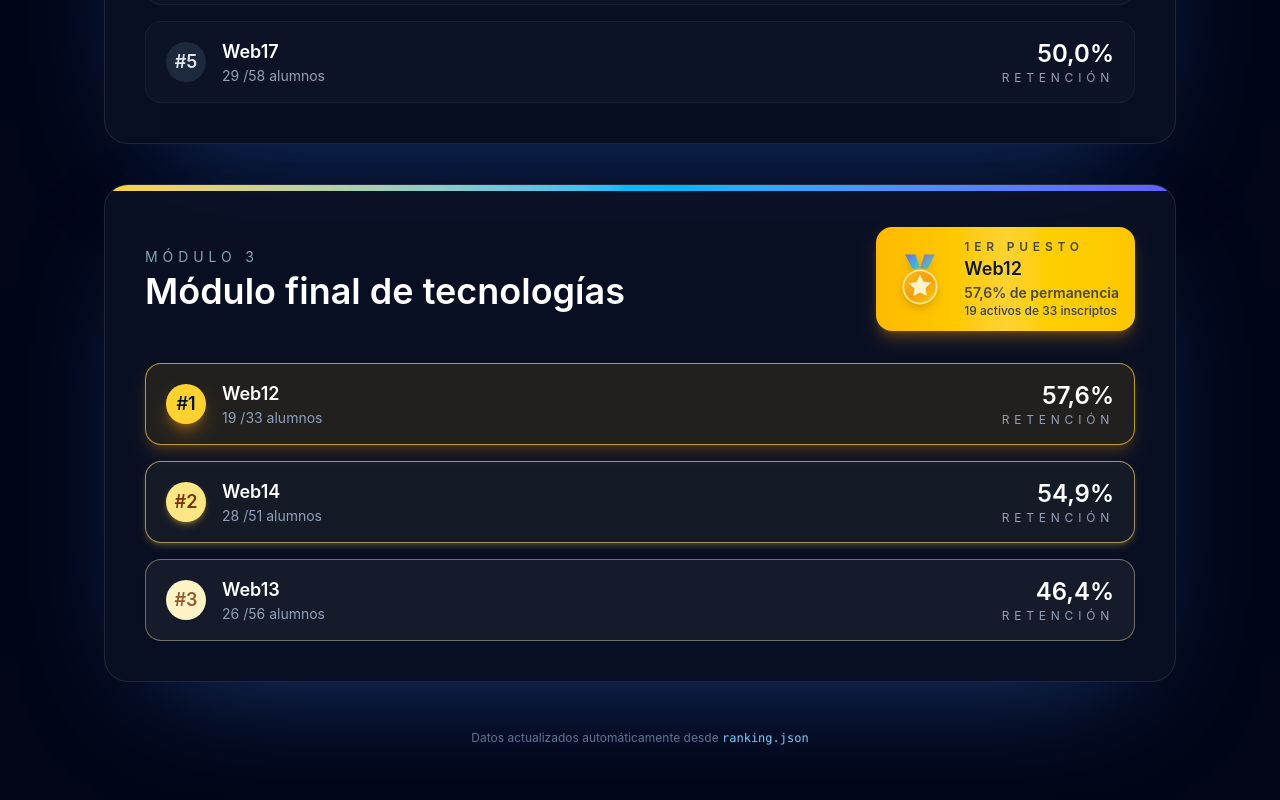
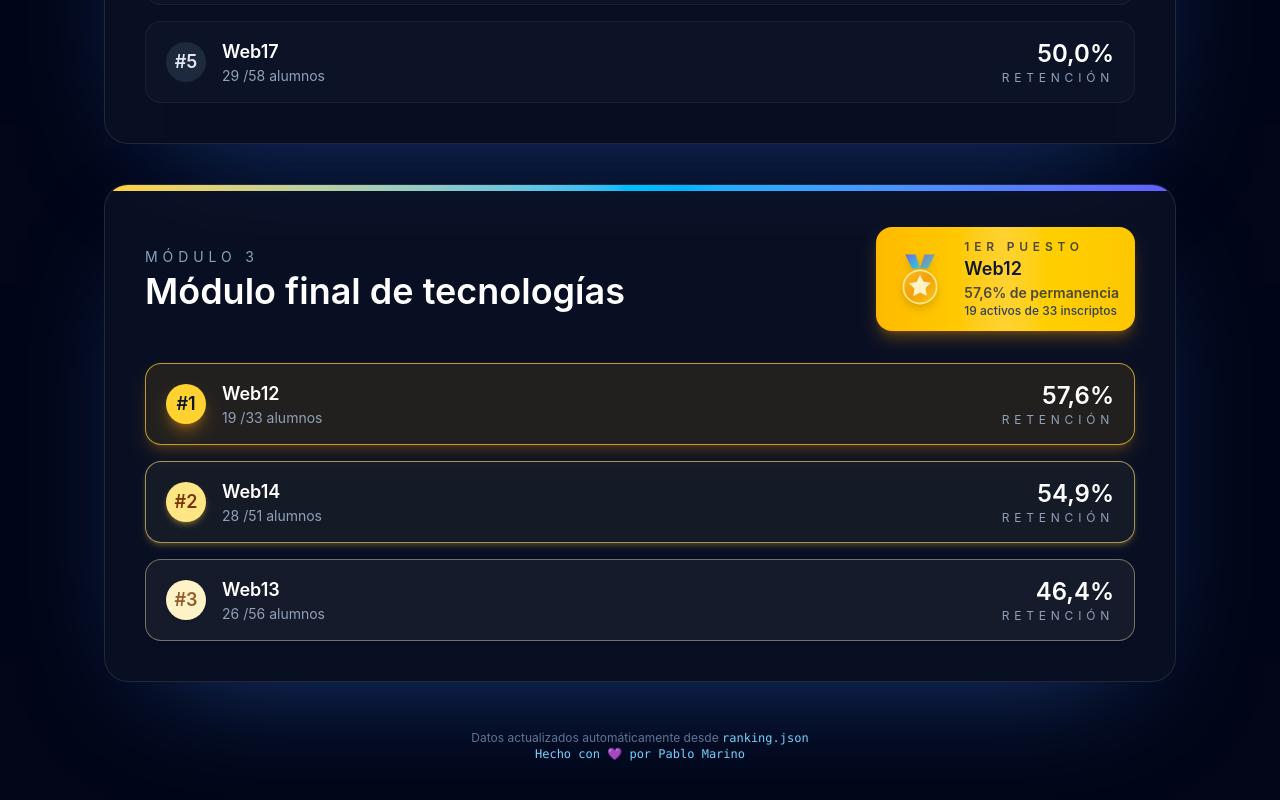
Before and after one commit to pmarino2013/ranking-mentores-rolling, a React (Vite) app: page / in a window 1280 px wide. Shown: the part 3020-3820 px from the top of the page. Built offline with nearby package versions, Linux system fonts and the light colour scheme.

Commit message:
Agrego derechos

```diff
--- a/src/App.jsx
+++ b/src/App.jsx
@@ -275,6 +275,9 @@ function App() {
         <footer className="pb-6 text-center text-xs text-slate-500">
           Datos actualizados automáticamente desde{" "}
           <code className="text-sky-300">ranking.json</code>
+          <div>
+            <code className="text-sky-300">Hecho con 💜 por Pablo Marino</code>
+          </div>
         </footer>
       </div>
     </div>
```
